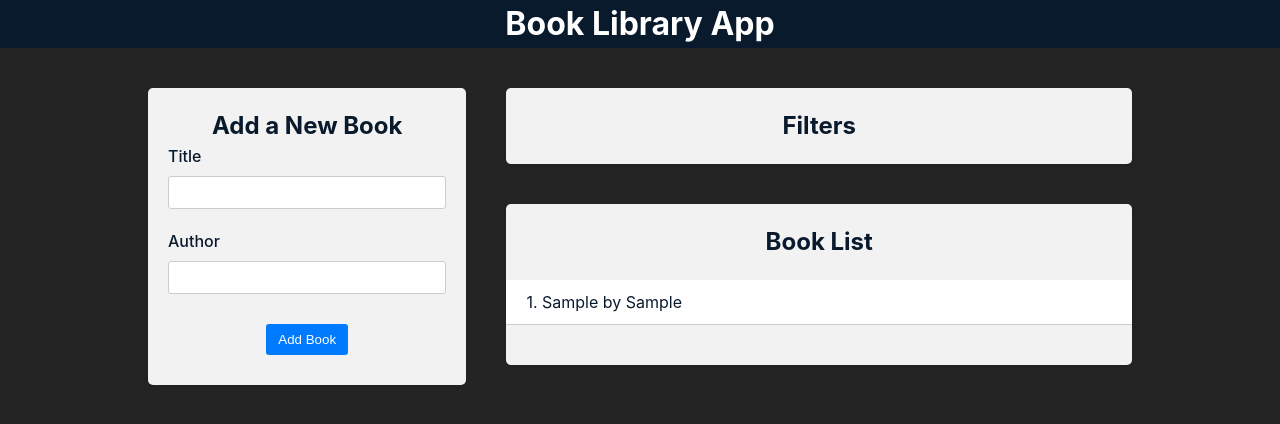
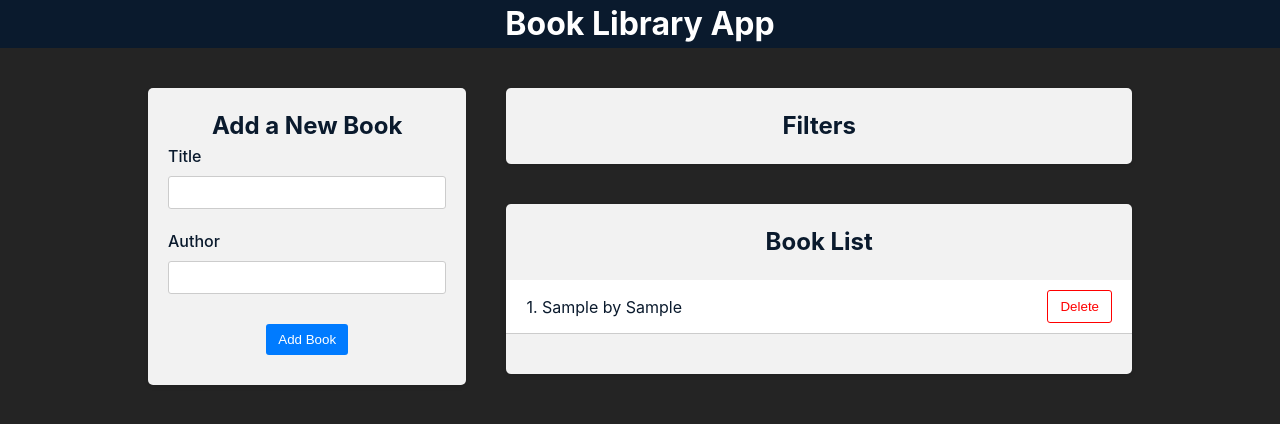
Before and after one commit to Woood99/Book-Library, a React (Vite) app in the folder frontend/: page / in a window 1280 px wide. Both pictures are taken after typing "Sample", "Sample" into the empty fields and a click on the button "Add Book". Shown: the top 424 px of the page. Built offline with nearby package versions, Linux system fonts and the light colour scheme.

Commit message:
added action delete book

```diff
--- a/frontend/src/components/BookList/index.jsx
+++ b/frontend/src/components/BookList/index.jsx
@@ -1,10 +1,18 @@
 import React from 'react';
-import { useSelector } from 'react-redux';
+import { useSelector, useDispatch } from 'react-redux';
+
+import { deleteBook } from '../../redux/books/actionCreators';
 
 import './BookList.scss';
 
 const BookList = () => {
+   const dispatch = useDispatch();
    const books = useSelector(state => state.books);
+
+   const handleDeleteBook = id => {
+      dispatch(deleteBook(id));
+   };
+
    return (
       <div className="app-block book-list">
          <h2>Book List</h2>
@@ -21,6 +29,9 @@
                            <span> by </span>
                            <span className="font-bold">{book.author}</span>
                         </div>
+                        <div className="book-actions">
+                           <button onClick={() => handleDeleteBook(book.id)}>Delete</button>
+                        </div>
                      </li>
                   );
                })}
--- a/frontend/src/redux/books/actionCreators.js
+++ b/frontend/src/redux/books/actionCreators.js
@@ -6,3 +6,10 @@
       payload: newBook,
    };
 };
+
+export const deleteBook = id => {
+   return {
+      type: actionTypes.DELETE_BOOK,
+      payload: id,
+   };
+};
--- a/frontend/src/redux/books/reducer.js
+++ b/frontend/src/redux/books/reducer.js
@@ -6,7 +6,8 @@
    switch (action.type) {
       case actionTypes.ADD_BOOK:
          return [...state, action.payload];
-
+      case actionTypes.DELETE_BOOK:
+         return state.filter(item => item.id !== action.payload);
       default:
          return state;
    }
```
